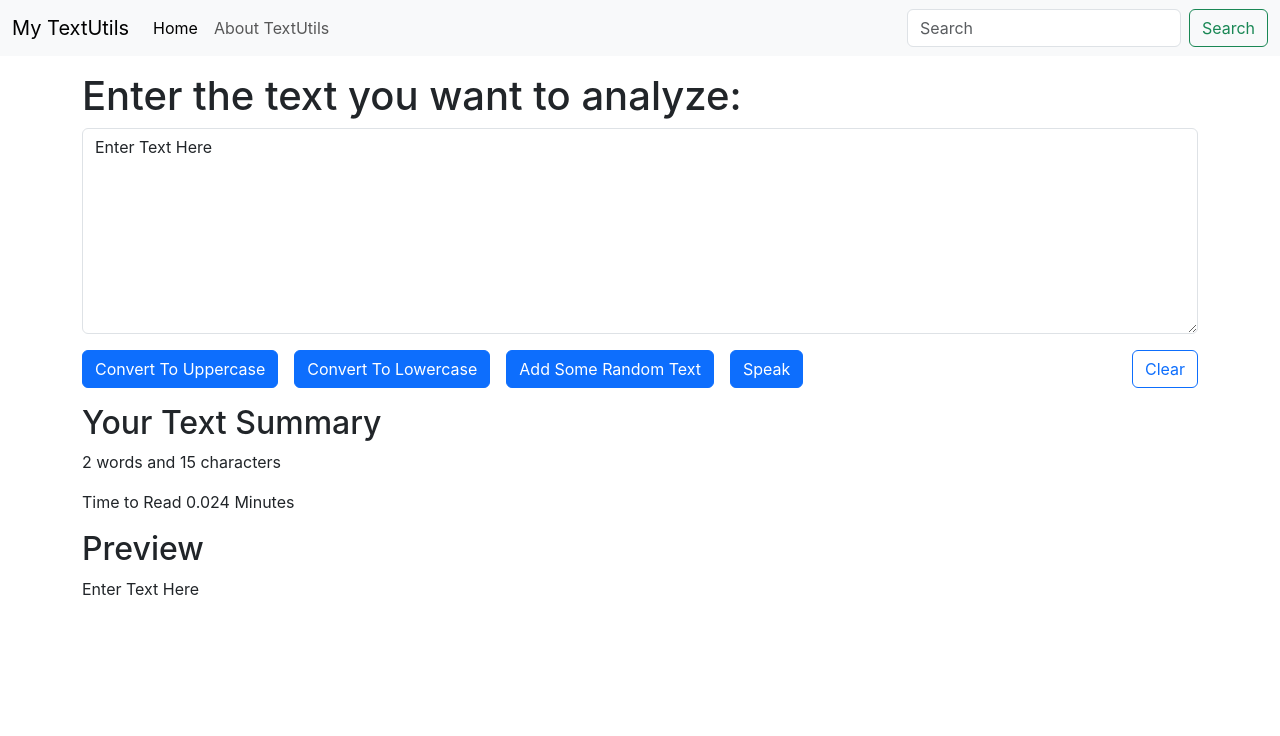
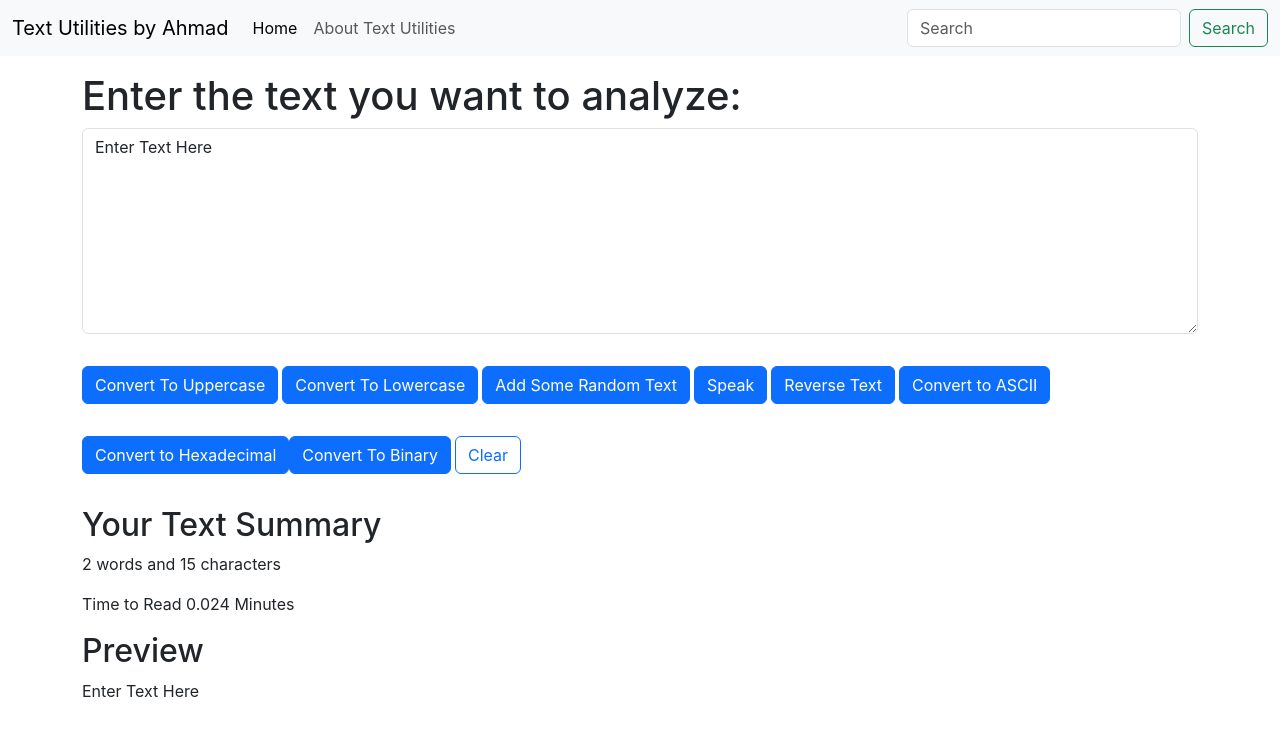
Before and after one commit to ahmadaliasghar/React-JS-Classes, a React (Create React App) app in the folder TextUtils_Project/: page / in a window 1280 px wide. Shown: the top 736 px of the page. Built offline with nearby package versions, Linux system fonts and the light colour scheme.

Commit message:
Added Converting Text Functionalities

```diff
--- a/TextUtils_Project/src/App.js
+++ b/TextUtils_Project/src/App.js
@@ -5,7 +5,7 @@ import { TextForm } from "./components/TextForm";
 function App() {
   return (
     <>
-      <Navbar title="My TextUtils" textAbout="About TextUtils" />
+      <Navbar title="Text Utilities by Ahmad" textAbout="About Text Utilities" />
       <TextForm textTitle="Enter the text you want to analyze:"/>
     </>
   );
--- a/TextUtils_Project/src/components/TextForm.js
+++ b/TextUtils_Project/src/components/TextForm.js
@@ -15,32 +15,53 @@ export const TextForm = (props) => {
       "Lorem ipsum dolor sit amet consectetur adipisicing elit. Aut atque deleniti ducimus aperiam";
     setText(newText);
   };
-
   const speakText = () => {
     let newText = new SpeechSynthesisUtterance();
     newText.text = text;
-
-    let voices = window.speechSynthesis.getVoices();
-    let femaleVoice;
-
-    for (let i = 0; i < voices.length; i++) {
-      if (voices[i].gender === "female") {
-        femaleVoice = voices[i];
-        break;
-      }
-    }
-
-    if (femaleVoice) {
-      newText.voice = femaleVoice;
-    }
-
     window.speechSynthesis.speak(newText);
   };
-  // const handleReverseText = () => {
-  //   let reversedText = new SpeechSynthesisUtterance();
-  //   newText.text = text;
-  //   window.speechSynthesis.speak(newText);
-  // };
+  const handleReverseText = () => {
+    let reversedText = text.split("");
+    reversedText = reversedText.reverse();
+    reversedText =reversedText.join('');
+    reversedText=reversedText.replace(",","");
+    setText(reversedText);
+  };
+  const handleBinaryClick = () => {
+    let newText = textToBinary(text);
+    setText(newText);
+  };
+
+  const textToBinary = (text) => {
+    let binaryString = "";
+    for (let i = 0; i < text.length; i++) {
+      let char = text.charCodeAt(i);
+      let binaryRepresentation = char.toString(2);
+      binaryRepresentation = binaryRepresentation.padStart(8, '0');
+      binaryString += binaryRepresentation;
+    }
+    return binaryString;
+  };
+  const handleAsciiClick = () => {
+    let asciiString = "";
+    for (let i = 0; i < text.length; i++) {
+      let char = text.charCodeAt(i);
+      asciiString += char + " ";
+    }
+    setText(asciiString);
+  };
+  const handleHexClick = () => {
+    let hexString = "";
+    for (let i = 0; i < text.length; i++) {
+      let char = text.charCodeAt(i);
+      let hexRepresentation = char.toString(16).toUpperCase();
+      hexRepresentation = hexRepresentation.padStart(2, '0');
+      hexString += hexRepresentation;
+    }
+    setText(hexString);
+  };
+
+
   const handleClear = () => {
     setText("");
   };
@@ -61,23 +82,32 @@ export const TextForm = (props) => {
             ></textarea>
           </div>
         </form>
-        <button className="btn btn-primary" onClick={handleUpClick}>
+        <button className="btn btn-primary my-3" onClick={handleUpClick}>
           Convert To Uppercase
         </button>
-        <button className="btn btn-primary mx-3" onClick={handleLowClick}>
+        <button className="btn btn-primary mx-1 my-3" onClick={handleLowClick}>
           Convert To Lowercase
         </button>
-        <button className="btn btn-primary" onClick={addRandomText}>
+        <button className="btn btn-primary my-3" onClick={addRandomText}>
           Add Some Random Text
         </button>
-        <button className="btn btn-primary mx-3" onClick={speakText}>
+        <button className="btn btn-primary mx-1 my-3" onClick={speakText}>
           Speak
         </button>
-        {/* <button className="btn btn-primary mx-3" onClick={handleReverseText}>
+        <button className="btn btn-primary my-3" onClick={handleReverseText}>
           Reverse Text
-        </button> */}
+        </button>
+        <button className="btn btn-primary mx-1 my-3" onClick={handleAsciiClick}>
+          Convert to ASCII
+        </button>
+        <button className="btn btn-primary my-3" onClick={handleHexClick}>
+          Convert to Hexadecimal
+        </button>
+        <button className="btn btn-primary my-3" onClick={handleBinaryClick}>
+          Convert To Binary
+        </button>
         <button
-          className="btn btn-outline-primary float-end"
+          className="btn btn-outline-primary mx-1 my-3"
           onClick={handleClear}
         >
           Clear
@@ -89,7 +119,7 @@ export const TextForm = (props) => {
         <p>
           {text.split(" ").length - 1} words and {text.length} characters
         </p>
-        <p>Time to Read {text.split(" ").length * 0.008} Minutes</p>
+        <p>Time to Read {(text.split(" ").length) * 0.008} Minutes</p>
         <h2>Preview</h2>
         <p>{text}</p>
       </div>
```
